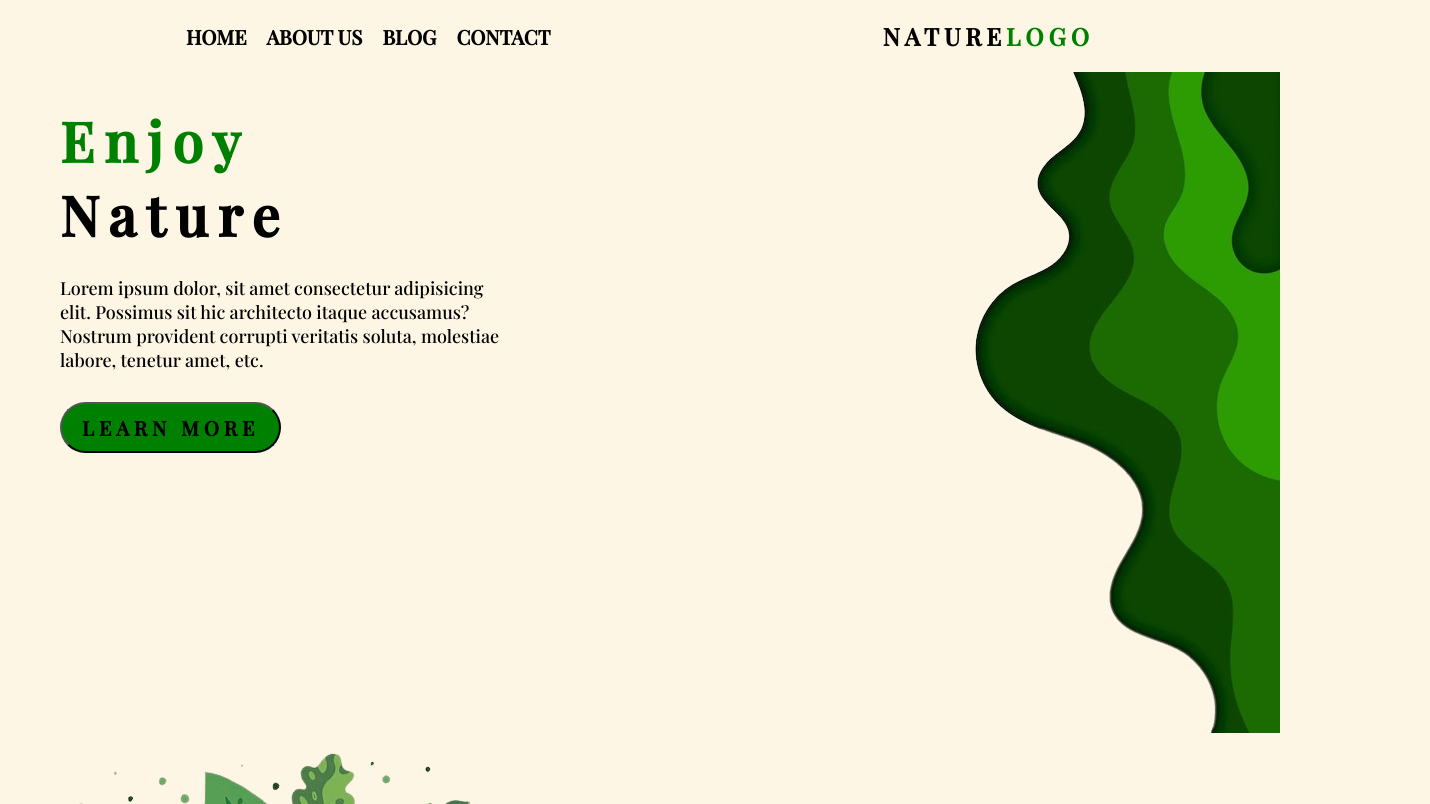
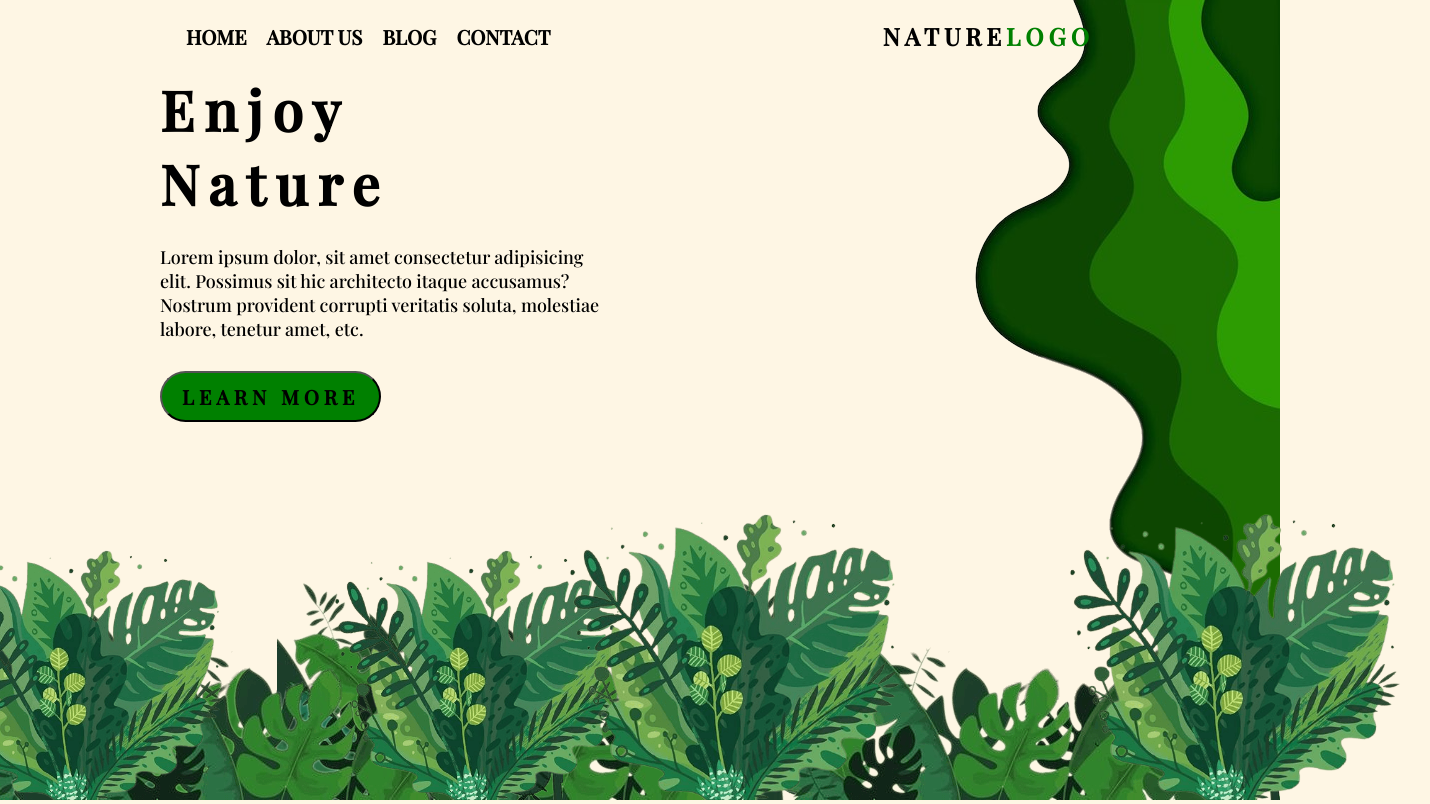
Before and after one commit to gustavo-freita/Landing-page-2, a plain HTML site: page index.html in a window 1280 px wide. Shown: the top 804 px of the page, 1430 px wide, since content can reach past the window. Drawn offline with nearby package versions, Linux system fonts and the light colour scheme.

Commit message:
:lipstick: style: posicionamento das imagens feita

```diff
--- a/assets/css/stayle.sass
+++ b/assets/css/stayle.sass
@@ -6,8 +6,7 @@
 
 body
     background-color: #FEF6E4
-    /* overflow-x: hidden*/
-    /*overflow-y: hidden*/
+    overflow-x: hidden
 
 nav
     display: flex
@@ -42,7 +41,7 @@ main
     justify-content: space-between
 
     .content
-        margin-left: 60px
+        margin-left: 160px
         margin-bottom: 250px
 
         h1
@@ -50,17 +49,73 @@ main
             letter-spacing: 10px
 
             span
-                color: green
+                color: gree
 
-    p
-        margin: 25px 0 30px
-        font-size: 18px
-        width: 450px
+        p
+            margin: 25px 0 30px
+            font-size: 18px
+            width: 450px
 
-    button
-        padding: 10px 20px
-        font-size: 20px
-        font-weight: 800
-        letter-spacing: 5px
-        border-radius: 50px
-        background-color: green
+        button
+            padding: 10px 20px
+            font-size: 20px
+            font-weight: 800
+            letter-spacing: 5px
+            border-radius: 50px
+            background-color: green
+    .footer
+
+        .ramo01
+            position: absolute
+            left: -100px
+            bottom: 0
+            width: 350px
+
+        .ramo02
+            position: absolute
+            left: 300px
+            bottom: 0
+            width: 350px
+
+        .ramo03
+            position: absolute
+            right: 350px
+            bottom: 0
+            width: 400px
+            z-index: 1
+
+        .ramo04
+            position: absolute
+            right: -150px
+            bottom: 0
+            width: 400px
+            z-index: 1
+
+        .imagen02
+            position: absolute
+            bottom: 0
+            right: 0
+
+        .imagen03
+            position: absolute
+            bottom: 0
+            right: 800px
+            z-index: -1
+
+        .imagen04
+            position: absolute
+            bottom: 0
+            right: 440px
+            z-index: -1
+
+        .imagen05
+            position: absolute
+            bottom: 0
+            left: 0
+            z-index: -1
+
+        .imagen06
+            position: absolute
+            top: 0
+            right: 0
+            z-index: -1
--- a/index.html
+++ b/index.html
@@ -28,11 +28,17 @@
             <p>Lorem ipsum dolor, sit amet consectetur adipisicing elit. Possimus sit hic architecto itaque accusamus? Nostrum provident corrupti veritatis soluta, molestiae labore, tenetur amet, etc.</p>
             <button>LEARN MORE</button>
         </div>
-        <img src="./assets/img/fundo.png" alt="Fundo da Landing page">
+        <div class="footer">
+            <img class="ramo01"  src="./assets/img/ramo.png" alt="ramo de folhas pequenas">
+            <img class="ramo02"  src="./assets/img/ramo.png" alt="ramo de folhas pequenas">
+            <img class="ramo03"  src="./assets/img/ramo.png" alt="ramo de folhas pequenas">
+            <img class="ramo04"  src="./assets/img/ramo.png" alt="ramo de folhas pequenas">
+            <img class="imagen02"  src="./assets/img/grande.png" alt="ramo de folhas grande">
+            <img class="imagen03"  src="./assets/img/grande.png" alt="ramo de folhas grande">
+            <img class="imagen04"  src="./assets/img/grande.png" alt="ramo de folhas grande">
+            <img class="imagen05"  src="./assets/img/grande.png" alt="ramo de folhas grande">
+            <img class="imagen06" src="./assets/img/fundo.png" alt="Fundo da Landing page">
+        </div>
     </main>
-    <footer>
-        <img src="./assets/img/ramo.png" alt="ramo de folhas pequenas">
-        <img src="./assets/img/grande.png" alt="ramo de folhas grande">
-    </footer>
 </body>
 </html>
```
Also changed, not shown: assets/css/stayle.css, assets/img/grande2.png (added), assets/img/grande3.png (added), assets/img/ramo2.png (added), 1 other file.
